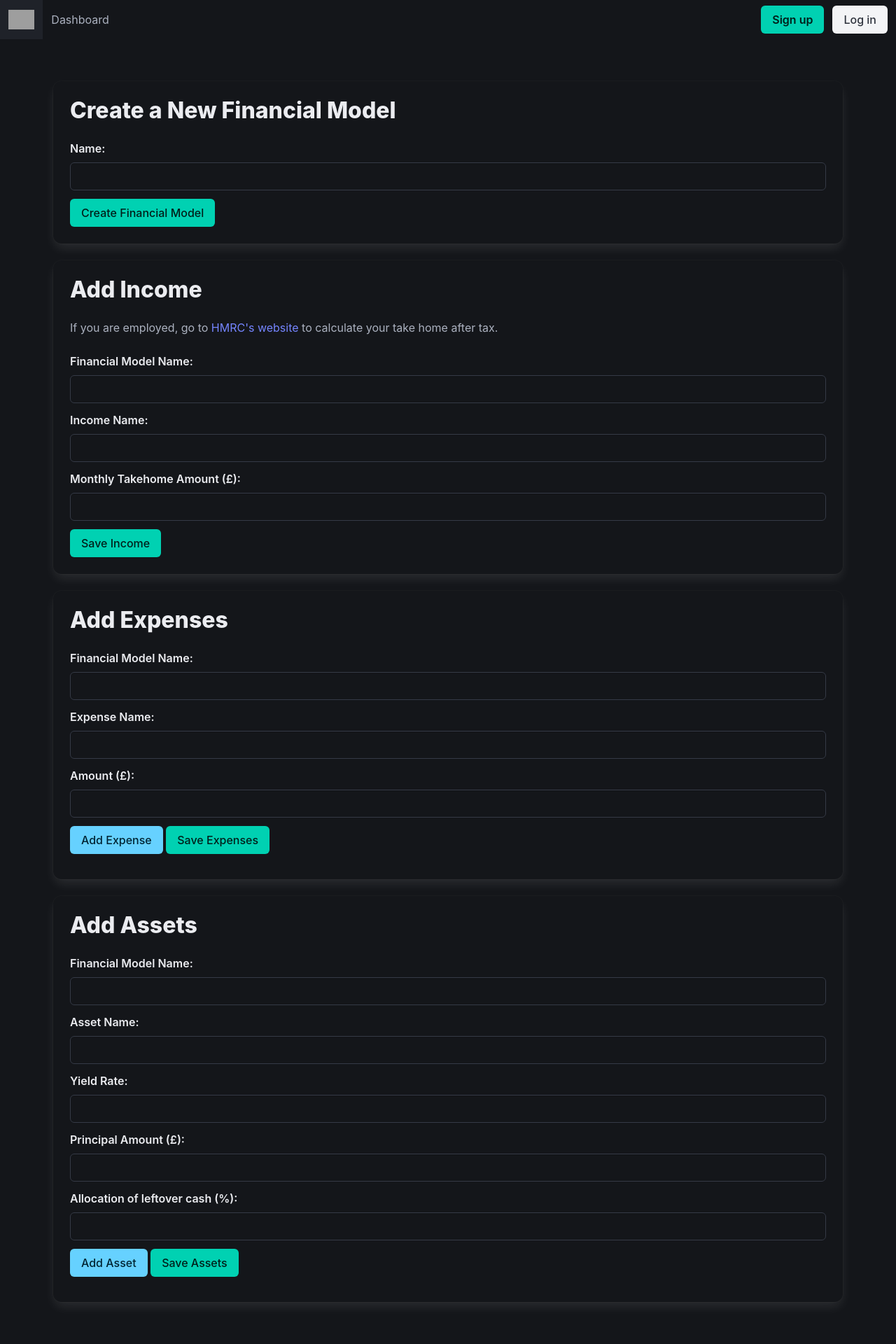
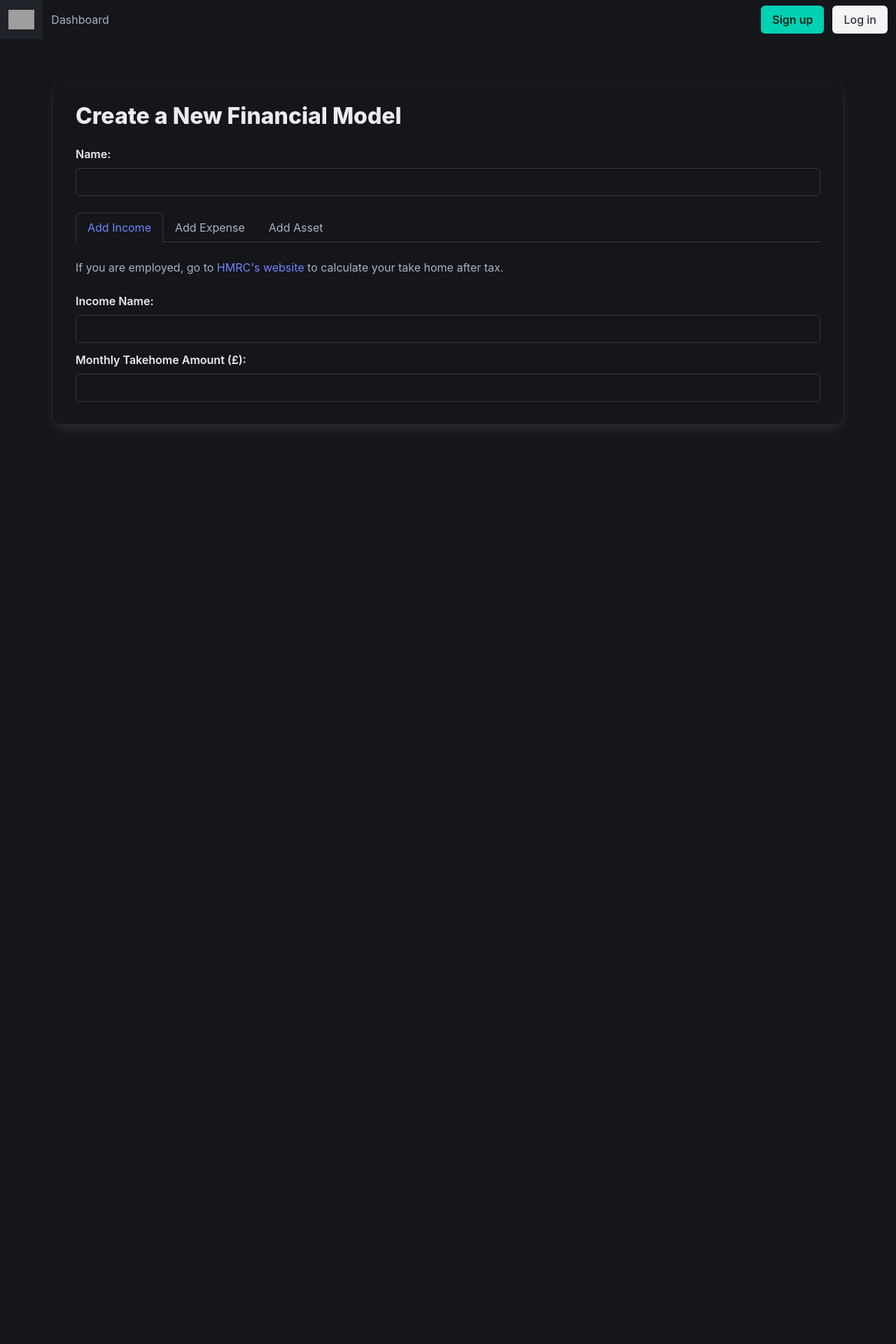
Before and after one commit to absurdity9/wealthbuildr, a Django app: page /add/ in a window 1280 px wide. Shown: the whole page at 70% size. After the commit the page ends 611 px from the top, so only its background shows below. Run offline with Django 4.2, Linux system fonts and the light colour scheme; grey boxes are pictures that could not be loaded.

Commit message:
+swapped add_copy with add

```diff
--- a/personalfinance/templates/personalfinance/add.html
+++ b/personalfinance/templates/personalfinance/add.html
@@ -4,13 +4,23 @@
 {% block title %}Add model{% endblock %}
 
 {% block content %}
+<style>
+    .tab-content {
+        display: none;
+    }
+    .tab-content.is-active {
+        display: block;
+    }
+</style>
 <section class="section">
     <div class="container">
         <div class="column is-full">
-            <div class="card">
-                <div class="card-content">
-                    <h2 class="title">Create a New Financial Model</h2> <!-- Add FModel -->
-                    <form id="createFModelForm">
+            <!-- Tab Navigation -->
+            <div class="card p-2">
+                <div id="createFModel" class="m-5">
+                    <div class="mt-3">
+                        <h2 class="title">Create a New Financial Model</h2>
+                        <form id="fullModelForm">
                             {% csrf_token %}
                             <input type="hidden" name="user_id" value="{{ user.id }}">
                             <div class="field">
@@ -19,30 +29,25 @@
                                     <input type="text" id="fmodel_name" name="fmodel_name" class="input" required>
                                 </div>
                             </div>
-                        <div class="field is-grouped ">
-                            <div class="control">
-                                <button type="button" onclick="submitFModelForm()" class="button is-primary">Create Financial Model</button>
-                            </div>
-                        </div>
                         </form>
                     </div>
                 </div>
+                <div class="m-5">
+                    <div class="tabs is-boxed">
+                        <ul>
+                            <li class="is-active" data-tab="createIncome"><a>Add Income</a></li>
+                            <li data-tab="createExpense"><a>Add Expense</a></li>
+                            <li data-tab="createAsset"><a>Add Asset</a></li>
+                        </ul>
+                    </div>
 
-            <div class="card"> <!-- Add income -->
-                <div class="card-content">
-                    <h2 class="title">Add Income</h2>
+                    <div id="createIncome" class="tab-content is active">
+                        <div class="">
                             <div class="block">
                                 <p> If you are employed, go to <a href="https://www.tax.service.gov.uk/estimate-paye-take-home-pay/your-pay"> HMRC's website </a> to calculate your take home after tax.</p>
                             </div>
                             <form id="createIncomeForm">
-                        {% csrf_token %}
                                 <input type="hidden" name="user_id" value="{{ user.id }}">
-                        <div class="field">
-                            <label for="fmodel_name" class="label">Financial Model Name:</label>
-                            <div class="control">
-                                <input type="text" id="fmodel_name" name="fmodel_name" class="input" required>
-                            </div>
-                        </div>
                                 <div class="field">
                                     <label for="income_name" class="label">Income Name:</label>
                                     <div class="control">
@@ -55,27 +60,14 @@
                                         <input type="number" step="0.01" id="value" name="value" class="input" required>
                                     </div>
                                 </div>
-                        <div class="field is-grouped">
-                            <div class="control">
-                                <button type="button" onclick="submitIncomeForm()" class="button is-primary">Save Income</button>
-                            </div>
-                        </div>
                             </form>
                         </div>
                     </div>
 
-            <div class="card"> <!-- Add expense -->
-                <div class="card-content">
-                    <h2 class="title">Add Expenses</h2>
+                    <div id="createExpense" class="tab-content">
+                        <div class="">
                             <form id="createExpenseForm">
-                        {% csrf_token %}
                                 <input type="hidden" name="user_id" value="{{ user.id }}">
-                        <div class="field">
-                            <label for="fmodel_name_expense" class="label">Financial Model Name:</label>
-                            <div class="control">
-                                <input type="text" id="fmodel_name_expense" name="fmodel_name" class="input" required>
-                            </div>
-                        </div>
                                 <div id="expensesContainer">
                                     <div class="expense-entry block">
                                         <div class="field">
@@ -95,25 +87,16 @@
                                 <div class="field is-grouped mt-3 mb-3">
                                     <div class="control">
                                         <button type="button" onclick="addExpenseEntry()" class="button is-info">Add Expense</button>
-                                <button type="button" onclick="submitExpenseForm()" class="button is-primary">Save Expenses</button>
                                     </div>
                                 </div>
                             </form>
                         </div>
                     </div>
 
-            <div class="card"> <!-- Add asset -->
-                <div class="card-content">
-                    <h2 class="title">Add Assets</h2>
-                    <form id="createAssetForm" method="post" action="{% url 'create_assets' %}">
-                        {% csrf_token %}
+                    <div id="createAsset" class="tab-content">
+                        <div class="">
+                            <form id="createAssetForm">
                                 <input type="hidden" name="user_id" value="{{ user.id }}">
-                        <div class="field">
-                            <label for="fmodel_name_asset" class="label">Financial Model Name:</label>
-                            <div class="control">
-                                <input type="text" id="fmodel_name_asset" name="fmodel_name" class="input" required>
-                            </div>
-                        </div>
                                 <div id="assetsContainer">
                                     <div class="asset-entry block">
                                         <div class="field">
@@ -135,34 +118,69 @@
                                             </div>
                                         </div>
                                         <div class="field">
-                                    <label for="yield_rate_0" class="label">Allocation of leftover cash (%):</label>
+                                            <label for="allocation_pct_0" class="label">Allocation of leftover cash (%):</label>
                                             <div class="control">
-                                        <input type="number" step="0.01" id="allocation_pct" name="allocation_pct" class="input" required>
-                                    </div>
+                                                <input type="number" step="0.01" id="allocation_pct_0" name="allocation_pct" class="input" required>
                                             </div>
                                         </div>
                                     </div>
                                     <div class="field is-grouped mt-3 mb-3">
                                         <div class="control">
                                             <button type="button" onclick="addAssetEntry()" class="button is-info">Add Asset</button>
-                                <button type="button" onclick="submitAssetForm()" class="button is-primary">Save Assets</button>
                                         </div>
                                     </div>
+                                </div>
+
                             </form>
+                            <div class="field is-grouped is-justify-content-end mt-3 mb-3">
+                                <div class="control">
+                                   <button type="button" onclick="submitFullModel()" class="button is-primary">Create Model</button>
+                               </div>
+                           </div>
                         </div>
                     </div>
 
                 </div>
             </div>
+        </div>
+    </div>
+
 </section>
 
 {% endblock %}
 {% block scripts %}
 <script src="{% static 'personalfinance/form-handling.js' %}"></script>
-<script> // Form Submission
-function submitFModelForm() {
-    var form = document.getElementById('createFModelForm');
-    var formData = new FormData(form);
+<script>
+document.addEventListener('DOMContentLoaded', () => {
+    const tabs = document.querySelectorAll('.tabs ul li');
+    const contents = document.querySelectorAll('.tab-content');
+
+    // Function to activate the tab and its content
+    const activateTab = (tab) => {
+        const target = tab.getAttribute('data-tab');
+
+        // Deactivate all tabs and contents
+        tabs.forEach(t => t.classList.remove('is-active'));
+        contents.forEach(c => c.classList.remove('is-active'));
+
+        // Activate the clicked tab and corresponding content
+        tab.classList.add('is-active');
+        document.getElementById(target).classList.add('is-active');
+    };
+
+    // Add click event listener to each tab
+    tabs.forEach(tab => {
+        tab.addEventListener('click', () => activateTab(tab));
+    });
+
+    // Initialize the first tab as active
+    activateTab(tabs[0]);
+});
+
+function submitFullModel() {
+    const form = document.getElementById('fullModelForm');
+    const formData = new FormData(form);
+    const fmodelNameValue = formData.get('fmodel_name');
 
     fetch("{% url 'create_fmodel' %}", {
         method: 'POST',
@@ -175,19 +193,36 @@ function submitFModelForm() {
     .then(data => {
         if (data.error) {
             alert(data.error);
-        } else {
-            closeModal('fmodelModal');
-            location.reload();
+            throw new Error(data.error);
         }
+        return submitIncomes(fmodelNameValue);
+    })
+    .then(() => {
+        // Step 3: Save Expenses
+        return submitExpenses(fmodelNameValue);
+    })
+    .then(() => {
+        // Step 4: Save Assets
+        return submitAssets(fmodelNameValue);
+    })
+    .then(() => {
+        alert('Financial Model created successfully!');
+        location.reload(); // Reload the page or navigate as necessary
     })
     .catch(error => console.error('Error:', error));
 }
 
-function submitIncomeForm() {
-    var form = document.getElementById('createIncomeForm');
-    var formData = new FormData(form);
+function submitIncomes(fmodelNameValue) {
+    const form = document.getElementById('createIncomeForm');
+    const formData = new FormData(form);
+    formData.append('fmodel_name', fmodelNameValue);
 
-    fetch("{% url 'create_income' %}", {
+    // Debugging: Log the FormData entries
+    for (const [key, value] of formData.entries()) {
+        console.log(`${key}: ${value}`);
+    }
+
+    return fetch("{% url 'create_income' %}", {
         method: 'POST',
         headers: {
             'X-CSRFToken': '{{ csrf_token }}'
@@ -198,17 +233,16 @@ function submitIncomeForm() {
     .then(data => {
         if (data.error) {
             alert(data.error);
-        } else {
-            closeModal('incomeModal');
-            location.reload();
+            throw new Error(data.error);
         }
-    })
-    .catch(error => console.error('Error:', error));
+    });
 }
 
-function submitExpenseForm() {
+
+function submitExpenses(fmodelNameValue) {
     const form = document.getElementById('createExpenseForm');
     const formData = new FormData(form);
+    formData.append('fmodel_name', fmodelNameValue);
     const expensesContainer = document.getElementById('expensesContainer');
     const expenseEntries = expensesContainer.getElementsByClassName('expense-entry');
 
@@ -230,7 +264,7 @@ function submitExpenseForm() {
 
     const csrftoken = formData.get('csrfmiddlewaretoken');
 
-    fetch('{% url "create_expense" %}', {
+    return fetch('{% url "create_expense" %}', {
         method: 'POST',
         headers: {
             'Content-Type': 'application/json',
@@ -240,35 +274,49 @@ function submitExpenseForm() {
     })
     .then(response => response.json())
     .then(data => {
-        console.log('Response:', data); // Log the response to the console
         if (data.error) {
             alert(data.error);
-        } else {
-            alert('Expenses created successfully');
-            // Optionally, update the UI with the new expense data
+            throw new Error(data.error);
         }
-    })
-    .catch(error => console.error('Error:', error));
+    });
 }
 
-function submitAssetForm() {
+function submitAssets(fmodelNameValue) {
     const form = document.getElementById('createAssetForm');
     const formData = new FormData(form);
+    formData.append('fmodel_name', fmodelNameValue);
     const assetsContainer = document.getElementById('assetsContainer');
     const assetEntries = assetsContainer.getElementsByClassName('asset-entry');
 
     const assets = [];
     for (let i = 0; i < assetEntries.length; i++) {
-        const assetName = assetEntries[i].querySelector(`[id^='asset_name_']`).value;
-        const yieldRate = assetEntries[i].querySelector(`[id^='yield_rate_']`).value;
-        const principleAmount = assetEntries[i].querySelector(`[id^='principle_amount_']`).value;
-        const allocationPct = assetEntries[i].querySelector(`[id^='allocation_pct']`).value;
+        // Extract values from the elements within each asset-entry
+        const assetNameElement = assetEntries[i].querySelector(`[id^='asset_name_']`);
+        const yieldRateElement = assetEntries[i].querySelector(`[id^='yield_rate_']`);
+        const principalAmountElement = assetEntries[i].querySelector(`[id^='principle_amount_']`);
+        const allocationPctElement = assetEntries[i].querySelector(`[id^='allocation_pct_']`);
+
+        // Check if all elements are found
+        if (assetNameElement && yieldRateElement && principalAmountElement && allocationPctElement) {
+            const assetName = assetNameElement.value;
+            const yieldRate = yieldRateElement.value;
+            const principalAmount = principalAmountElement.value;
+            const allocationPct = allocationPctElement.value;
+
             assets.push({
                 asset_name: assetName,
                 yield_rate: yieldRate,
-            principle_amount: principleAmount,
+                principle_amount: principalAmount,
                 allocation_pct: allocationPct
             });
+        } else {
+            // Log which element was not found
+            console.error('One or more elements not found in asset-entry at index', i);
+            console.error('Asset Name Element:', assetNameElement);
+            console.error('Yield Rate Element:', yieldRateElement);
+            console.error('Principal Amount Element:', principalAmountElement);
+            console.error('Allocation Percentage Element:', allocationPctElement);
+        }
     }
 
     const data = {
@@ -279,7 +327,7 @@ function submitAssetForm() {
 
     const csrftoken = formData.get('csrfmiddlewaretoken');
 
-    fetch('{% url "create_assets" %}', {
+    return fetch('{% url "create_assets" %}', {
         method: 'POST',
         headers: {
             'Content-Type': 'application/json',
@@ -289,42 +337,12 @@ function submitAssetForm() {
     })
     .then(response => response.json())
     .then(data => {
-        console.log('Response:', data);
         if (data.error) {
             alert(data.error);
-        } else {
-            alert('Assets created successfully');
+            throw new Error(data.error);
         }
-    })
-    .catch(error => console.error('Error:', error));
+    });
 }
 
-
-function submitEditFmodelForm() {
-    const form = document.getElementById('editFmodelForm');
-    const formData = new FormData(form);
-    const new_name = formData.get('fmodel_name');
-    const csrftoken = formData.get('csrfmiddlewaretoken');
-
-    fetch(form.action, {
-        method: 'POST',
-        headers: {
-            'Content-Type': 'application/json',
-            'X-CSRFToken': csrftoken
-        },
-        body: JSON.stringify({ new_name: new_name })
-    })
-    .then(response => response.json())
-    .then(data => {
-        console.log('Response:', data);
-        if (data.error) {
-            alert(data.error);
-        } else {
-            alert('FModel name updated successfully');
-            // Optionally, update the UI with the new FModel name
-        }
-    })
-    .catch(error => console.error('Error:', error));
-}
 </script>
 {% endblock %}
--- a/personalfinance/urls.py
+++ b/personalfinance/urls.py
@@ -18,7 +18,6 @@ urlpatterns = [
     path('logout/', LogoutView.as_view(next_page='index'), name='logout'),
     path('edit_fmodel/<int:fmodel_id>/', views.edit_fmodel, name='edit_fmodel'),
     path('add/', views.add, name='add'),
-    path('add_copy/', views.add_copy, name='add_copy'),
     path('get_fmodel_data/<int:fmodel_id>/', views.get_fmodel_data, name='get_fmodel_data'),
     path('pages/<slug:slug>/', views.published_page_view, name='published_page'),
     path('publish/', views.create_or_update_published_page, name='create_or_update_published_page'),
--- a/personalfinance/views.py
+++ b/personalfinance/views.py
@@ -57,9 +57,6 @@ def index(request):
 
 def add(request):
     return render(request, 'personalfinance/add.html')
-
-def add_copy(request):
-    return render(request, 'personalfinance/add_copy.html')
 
 def get_fmodel_data(request, fmodel_id):
     fmodel = get_object_or_404(FModel, id=fmodel_id)
```
Also changed, not shown: personalfinance/templates/personalfinance/add_copy.html (deleted, +0 -348 lines). Lines whose indentation alone changed are shown as unchanged.
